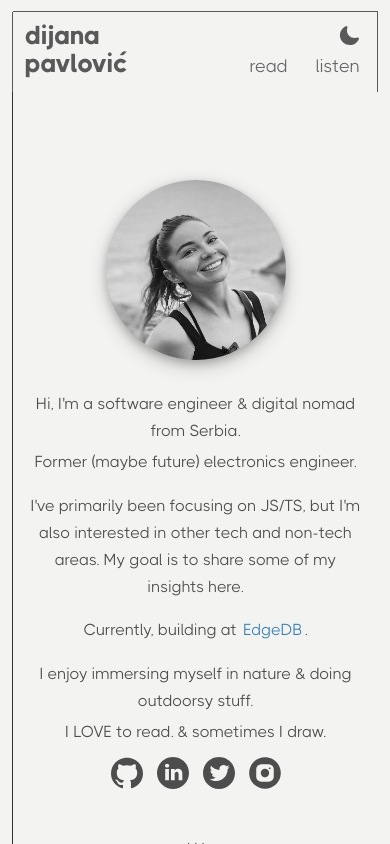
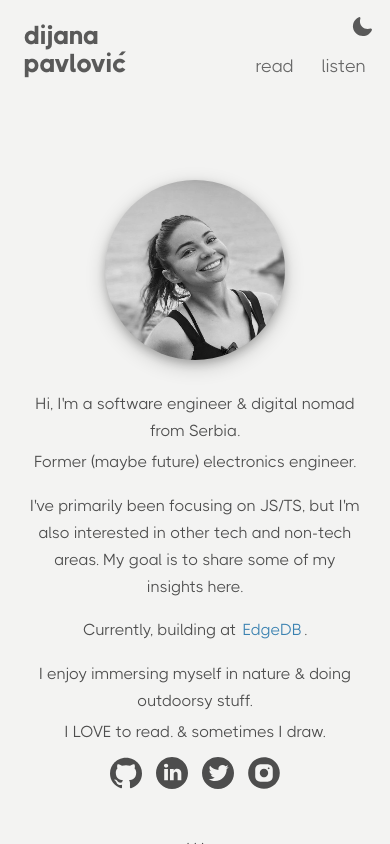
Before and after one commit to jaclarke/diksipav, a SvelteKit app: page / in a window 390 px wide. Shown: the top 844 px of the page. Built offline with nearby package versions, Linux system fonts and the light colour scheme.

Commit message:
Update mobile styles

```diff
--- a/src/lib/components/Footer.svelte
+++ b/src/lib/components/Footer.svelte
@@ -4,8 +4,8 @@
 	.wrapper {
 		text-align: right;
 		padding-bottom: 16px;
-		border-left: 1px solid var(--link-gray);
 		@include responsive(margin, 0 24px 0 12px, $sm: 0 20px);
+		@include responsive(border-left, none, $sm: 1px solid var(--link-gray));
 		height: 35px;
 
 		small {
--- a/src/lib/components/Nav.svelte
+++ b/src/lib/components/Nav.svelte
@@ -11,7 +11,6 @@
 		z-index: 1;
 		position: relative;
 		top: 14px;
-		margin-right: 6px;
 
 		a {
 			font-size: 18px;
--- a/src/routes/+layout.svelte
+++ b/src/routes/+layout.svelte
@@ -72,7 +72,7 @@
 			@include responsive(padding, 0 10px 0 12px, $sm: 0 20px);
 
 			$border: 1px solid var(--link-gray);
-			border-left: $border;
+			@include responsive(border-left, none, $sm: $border);
 
 			&::before,
 			&::after {
@@ -85,7 +85,7 @@
 				height: 1px;
 				left: 0;
 				top: -1px;
-				border-top: $border;
+				@include responsive(border-top, none, $sm: $border);
 			}
 
 			&::after {
@@ -93,8 +93,8 @@
 				@include responsive(width, calc(100vw - 168px), $sm: calc(100vw - 320px), $lg: 100px);
 				right: 0;
 				top: -1px;
-				border-right: $border;
-				border-top: $border;
+				@include responsive(border-top, none, $sm: $border);
+				@include responsive(border-right, none, $sm: $border);
 			}
 
 			.logo {
@@ -122,8 +122,8 @@
 				cursor: pointer;
 				position: absolute;
 				z-index: 1;
-				top: 11px;
-				right: 11px;
+				@include responsive(top, 2px, $sm: 13px);
+				@include responsive(right, -2px, $sm: 11px);
 			}
 		}
 	}
@@ -136,12 +136,12 @@
 
 		main {
 			flex-grow: 1;
-			border-left: 1px solid var(--link-gray);
 			display: flex;
 			justify-content: center;
 			align-items: center;
 			@include responsive(padding-top, 40px, $lg: 0);
 			@include responsive(padding-bottom, 80px, $lg: 46px);
+			@include responsive(border-left, none, $sm: 1px solid var(--link-gray));
 		}
 	}
 </style>
```
